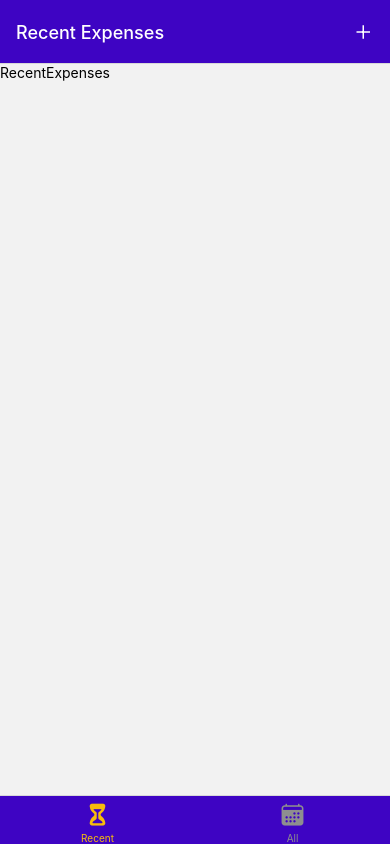
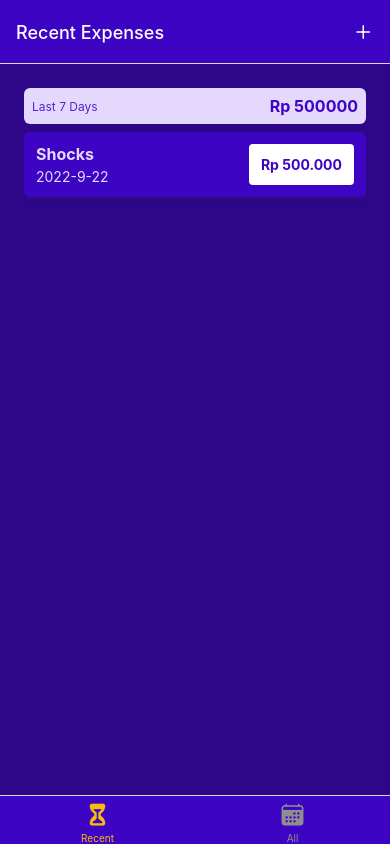
Before and after one commit to ibnunaufal/expense-tracker, a React Native app: screen /RecentExpenses in a window 390 px wide. Built offline with nearby package versions, Linux system fonts and the light colour scheme.

Commit message:
implement context

```diff
--- a/App.js
+++ b/App.js
@@ -9,6 +9,7 @@ import ManageExpenses from "./screens/ManageExpenses";
 import RecentExpenses from "./screens/RecentExpenses";
 import { Ionicons } from "@expo/vector-icons";
 import IconButton from "./components/UI/IconButton";
+import ExpensesContextProvider from "./store/expenses-context";
 
 const Stack = createNativeStackNavigator();
 const Bottom = createBottomTabNavigator();
@@ -27,7 +28,7 @@ function ExpensesOverview() {
             size={24}
             color={tintColor}
             onPress={() => {
-              navigation.navigate('ManageExpense')
+              navigation.navigate("ManageExpense");
             }}
           />
         ),
@@ -63,21 +64,29 @@ export default function App() {
   return (
     <>
       <StatusBar style="light" />
+      <ExpensesContextProvider >
         <NavigationContainer>
-        <Stack.Navigator screenOptions={{
-          headerStyle: {backgroundColor: GlobalStyles.colors.primary500},
-          headerTintColor: 'white'
-        }}>
+          <Stack.Navigator
+            screenOptions={{
+              headerStyle: { backgroundColor: GlobalStyles.colors.primary500 },
+              headerTintColor: "white",
+            }}
+          >
             <Stack.Screen
               name="ExpensesOverview"
               component={ExpensesOverview}
               options={{ headerShown: false }}
             />
-          <Stack.Screen name="ManageExpense" component={ManageExpenses} options={{
-            presentation: 'modal'
-          }} />
+            <Stack.Screen
+              name="ManageExpense"
+              component={ManageExpenses}
+              options={{
+                presentation: "modal",
+              }}
+            />
           </Stack.Navigator>
         </NavigationContainer>
+      </ExpensesContextProvider>
     </>
   );
 }
--- a/components/ExpensesOutput/ExpensesOutput.js
+++ b/components/ExpensesOutput/ExpensesOutput.js
@@ -8,8 +8,8 @@ import { GlobalStyles } from "../../constant/styles";
 export default function ExpensesOutput({ expenses, expensesPeriod }) {
   return (
     <View style={styles.container}>
-      <ExpensesSummary expenses={DUMMY_EXPENSES} periodName={expensesPeriod} />
-      <ExpensesList expenses={DUMMY_EXPENSES} />
+      <ExpensesSummary expenses={expenses} periodName={expensesPeriod} />
+      <ExpensesList expenses={expenses} />
     </View>
   );
 }
--- a/screens/AllExpenses.js
+++ b/screens/AllExpenses.js
@@ -1,13 +1,12 @@
 import { StyleSheet, Text, View } from 'react-native'
-import React from 'react'
+import React, { useContext } from 'react'
 import ExpensesOutput from '../components/ExpensesOutput/ExpensesOutput'
+import { ExpensesContext } from '../store/expenses-context';
 
 export default function AllExpenses() {
-  return (
-    <View style={styles.container}>
-      <ExpensesOutput expensesPeriod={'Total'}/>
-    </View>
-  )
+  const expenseCtx = useContext(ExpensesContext);
+
+  return <ExpensesOutput expenses={expenseCtx.expenses} expensesPeriod={'Total'}/>
 }
 
 const styles = StyleSheet.create({
--- a/screens/ManageExpenses.js
+++ b/screens/ManageExpenses.js
@@ -1,12 +1,14 @@
 import { StyleSheet, Text, View } from "react-native";
-import React, { useLayoutEffect } from "react";
+import React, { useContext, useLayoutEffect } from "react";
 import IconButton from "../components/UI/IconButton";
 import { GlobalStyles } from "../constant/styles";
 import Button from "../components/UI/Button";
+import { ExpensesContext } from "../store/expenses-context";
 
 export default function ManageExpenses({ route, navigation }) {
   const expId = route.params?.expId;
   const isEdit = !!expId;
+  const expenseCtx = useContext(ExpensesContext)
 
   useLayoutEffect(() => {
     navigation.setOptions({
@@ -15,12 +17,19 @@ export default function ManageExpenses({ route, navigation }) {
   }, [navigation, isEdit]);
 
   function deleteExpense(id) {
+    expenseCtx.deleteExpenses(expId)
+    // console.log("delete "+expId)
     navigation.goBack();
   }
   function cancel(id) {
     navigation.goBack();
   }
   function confirm() {
+    if(isEdit){
+      expenseCtx.updateExpenses()
+    }else{
+      expenseCtx.addExpenses()
+    }
     navigation.goBack();
   }
 
--- a/screens/RecentExpenses.js
+++ b/screens/RecentExpenses.js
@@ -1,12 +1,21 @@
 import { StyleSheet, Text, View } from 'react-native'
-import React from 'react'
+import React, { useContext } from 'react'
+import { ExpensesContext } from '../store/expenses-context';
+import ExpensesOutput from '../components/ExpensesOutput/ExpensesOutput';
+import { getMinusDays } from '../utils/date';
 
 export default function RecentExpenses() {
-  return (
-    <View>
-      <Text>RecentExpenses</Text>
-    </View>
-  )
+  const expenseCtx = useContext(ExpensesContext);
+
+  const recentExpenses = expenseCtx.expenses.filter((expense) => {
+    const today = new Date();
+    const days7ago = getMinusDays(today, 7)
+
+    return expense.date > days7ago;
+  })
+
+  return <ExpensesOutput expenses={recentExpenses} expensesPeriod="Last 7 Days" />
+
 }
 
 const styles = StyleSheet.create({})
--- a/store/expenses-context.js
+++ b/store/expenses-context.js
@@ -5,7 +5,7 @@ const DUMMY_EXPENSES = [
     id: "e1",
     desc: "Shoes",
     amount: 1000000,
-    date: new Date("2022-09-22"),
+    date: new Date("2022-09-01"),
   },
   {
     id: "e2",
@@ -36,6 +36,10 @@ function expensesReducer(state, action) {
       updatedArr[index] = updateItem;
       return updatedArr;
     case "DELETE":
+      // console.log(action.payload)
+      // for(let x=0;x<state.length;x++){
+      //   if(action.)
+      // }
       return state.filter((expense) => expense.id !== action.payload);
     default:
       return state;
@@ -50,6 +54,7 @@ function ExpensesContextProvider({ children }) {
   }
 
   function deleteExpenses(id) {
+    console.log(id)
     dispatch({ type: "DELETE", payload: id });
   }
 
@@ -57,7 +62,18 @@ function ExpensesContextProvider({ children }) {
     dispatch({ type: "UPDATE", payload: { id: id, payload: expensesData } });
   }
 
-  return <ExpensesContext.Provider>{children}</ExpensesContext.Provider>;
+  const value = {
+    expenses: expensesState,
+    addExpenses: addExpenses,
+    deleteExpenses: deleteExpenses,
+    updateExpenses: updateExpenses,
+  };
+
+  return (
+    <ExpensesContext.Provider value={value}>
+      {children}
+    </ExpensesContext.Provider>
+  );
 }
 
 export default ExpensesContextProvider;
--- a/utils/date.js
+++ b/utils/date.js
@@ -1,3 +1,7 @@
 export default function getDate(date){
     return `${date.getFullYear()}-${date.getMonth()+1}-${date.getDate()}`
 }
+
+export function getMinusDays(date, days){
+    return new Date(date.getFullYear(), date.getMonth(), date.getDate() - days)
+}
```
Lines whose indentation alone changed are shown as unchanged.
